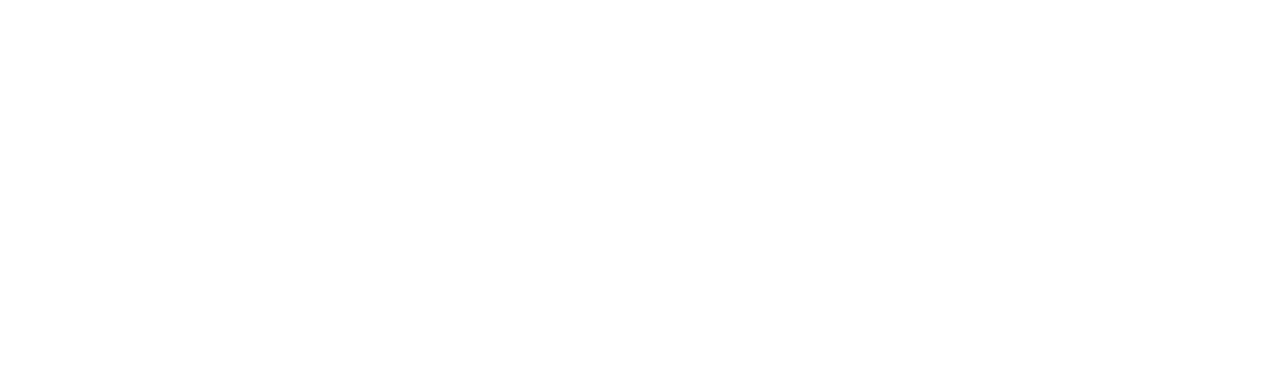
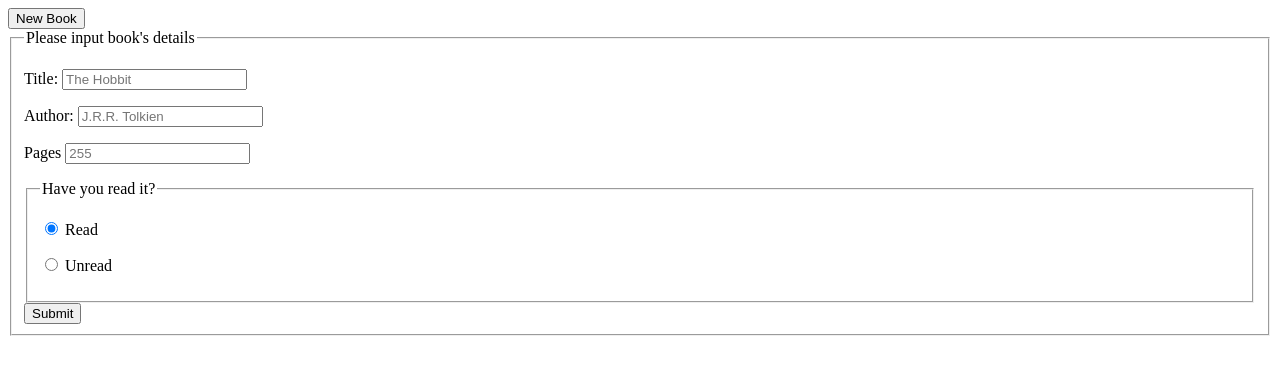
Before and after one commit to dohung12/library, a plain HTML site: page index.html in a window 1280 px wide. Drawn offline with Linux system fonts and the light colour scheme.

Commit message:
add form to input new book

```diff
--- a/index.html
+++ b/index.html
@@ -13,6 +13,48 @@
     <title>My Library</title>
   </head>
   <body>
+    <button class="btn new-btn">New Book</button>
+
+    <form class="new-book-form" action="">
+      <fieldset>
+        <legend>Please input book's details</legend>
+        <p>
+          <label for="title">Title: </label>
+          <input type="text" name="title" id="title" placeholder="The Hobbit" />
+        </p>
+        <p>
+          <label for="author">Author: </label>
+          <input
+            type="text"
+            name="author"
+            id="author"
+            placeholder="J.R.R. Tolkien"
+          />
+        </p>
+        <p>
+          <label for="pages">Pages </label>
+          <input type="number" name="pages" id="pages" placeholder="255" />
+        </p>
+        <fieldset>
+          <legend>Have you read it?</legend>
+          <p class="radio-choice">
+            <input
+              type="radio"
+              name="read"
+              id="read-stt-1"
+              value="true"
+              checked
+            />
+            <label for="read-stt-1">Read</label>
+          </p>
+          <p class="radio-choice">
+            <input type="radio" name="read" id="read-stt-2" value="false" />
+            <label for="read-stt-2">Unread</label>
+          </p>
+        </fieldset>
+        <button type="submit" class="btn submit-btn">Submit</button>
+      </fieldset>
+    </form>
     <div class="book-container"></div>
   </body>
 </html>
--- a/lib.js
+++ b/lib.js
@@ -1,6 +1,26 @@
 const bookContainer = document.querySelector(".book-container");
+const newBookBtn = document.querySelector(".new-btn");
+const newBookForm = document.querySelector(".new-book-form");
+const submitBtn = document.querySelector(".submit-btn");
+
 let myLibrary = [];
 
+// EVENT LISTENER
+newBookBtn.addEventListener("click", addNewBook);
+
+submitBtn.addEventListener("click", (e) => {
+  e.preventDefault();
+  const bookTitle = document.querySelector('input[name="title"]').value;
+  const bookAuthor = document.querySelector('input[name="author"]').value;
+  const bookPages = document.querySelector('input[name="pages"]').value;
+  const bookReadStt = document.querySelector(
+    'input[name="read"]:checked'
+  ).value;
+
+  addBookToLibrary(bookTitle, bookAuthor, bookPages, bookReadStt);
+  displayLibrary();
+});
+// FUNCTIONS
 function Book(title, author, pages, read) {
   this.title = title;
   this.author = author;
@@ -62,6 +82,7 @@ function displayBook(bookObj) {
 
     bookElement.appendChild(readToggleBtn);
   }
+
   function addDelBtn(bookElement) {
     let delBtn = document.createElement("button");
     delBtn.setAttribute("class", "btn del-btn");
@@ -73,8 +94,8 @@ function displayBook(bookObj) {
 
     delBtn.addEventListener("click", () => {
       const index = bookElement.dataset.id;
-
       myLibrary.splice(index, 1);
+      displayLibrary();
     });
 
     bookElement.appendChild(delBtn);
@@ -94,3 +115,7 @@ function displayBook(bookObj) {
 
   bookContainer.appendChild(bookElement);
 }
+
+function addNewBook(e) {
+  newBookForm.classList.toggle("hide-form");
+}
```
